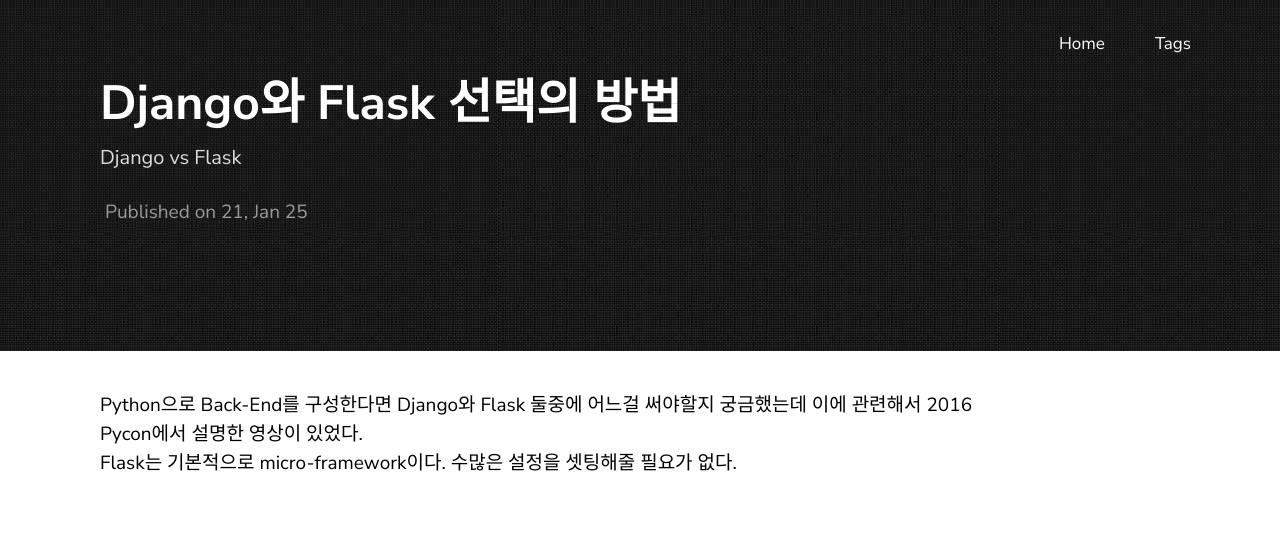
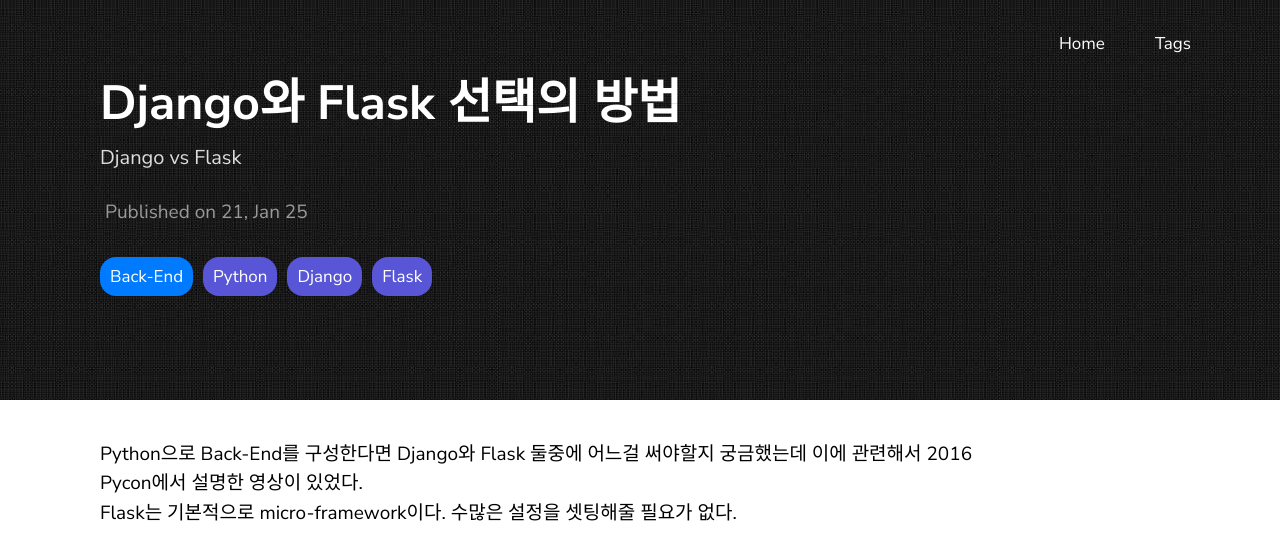
Before and after one commit to piemonte93/piemonte93.github.io, a Jekyll site: the page built from _posts/2021-01-26-back-post1.markdown, in a window 1280 px wide. Shown: the top 538 px of the page. Built offline with Jekyll 4.4.1, drawn with Linux system fonts in a browser that asks for light colours; some of the changed lines change nothing that is shown; grey boxes are pictures that could not be loaded.

Commit message:
post.tags -> page.tags

```diff
--- a/_includes/post_header.html
+++ b/_includes/post_header.html
@@ -7,7 +7,7 @@
   </div>
   <div class="post-tag">
     <ul class="post-tag-container">
-      {%- for tag in post.tags -%} {%- if tag == "Front-End" or tag ==
+      {%- for tag in page.tags -%} {%- if tag == "Front-End" or tag ==
       "Javascript" -%}
       <li style="background-color: #ffd60a">
         <a href="{{ site.baseurl }}/tags/{{ tag }}">{{ tag }}</a>
```
